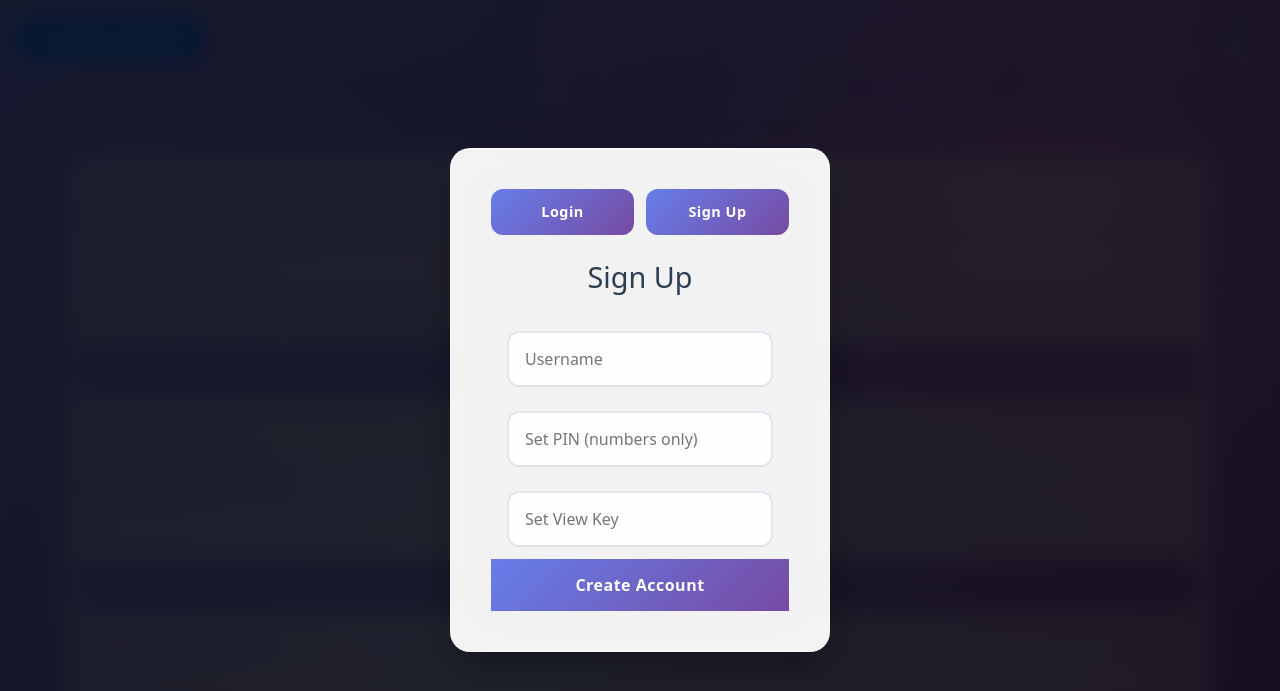
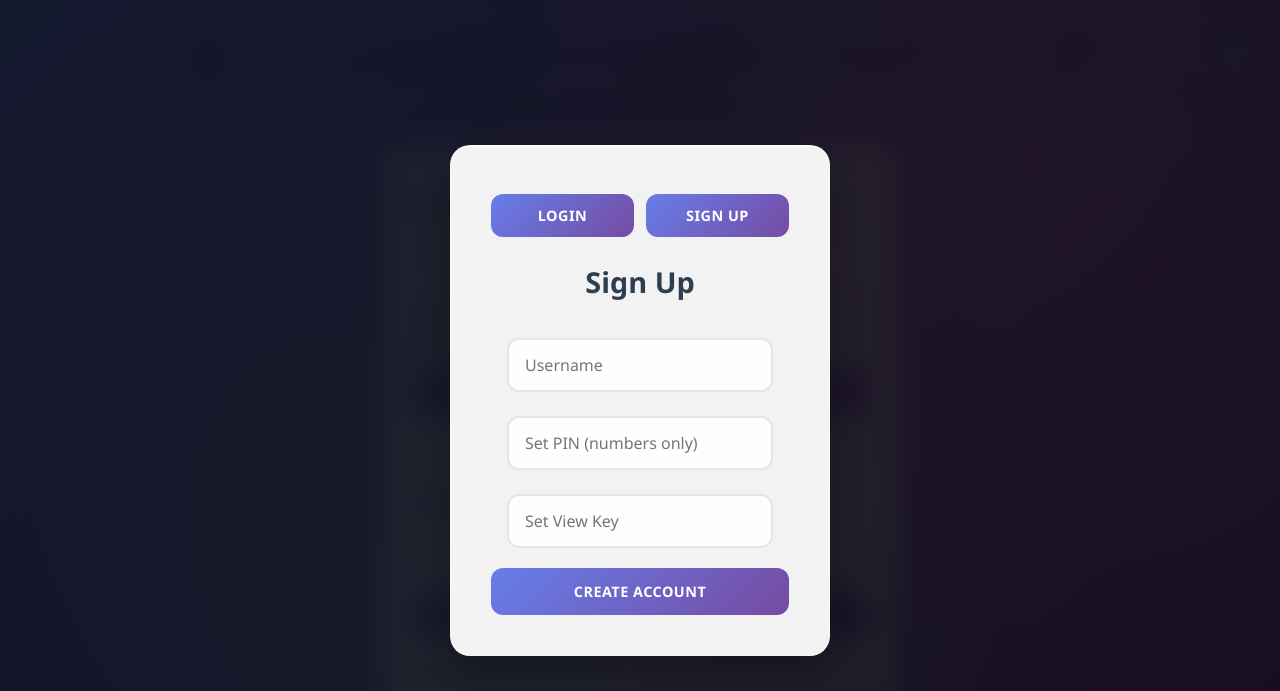
Before and after one commit to adit356/manager, a plain HTML site: page index.html in a window 1280 px wide. Drawn offline with nearby package versions, Linux system fonts and the light colour scheme.

Commit message:
Update index.html

```diff
--- a/index.html
+++ b/index.html
@@ -576,15 +576,7 @@
   </style>
 </head>
 <body>
-<!-- Bootstrap CDN (optional, for pretty button) -->
-<link href="https://cdn.jsdelivr.net/npm/bootstrap@5.3.0/dist/css/bootstrap.min.css" rel="stylesheet">
 
-<a href="downloads/myfile.pdf" download class="btn btn-primary">
-    <i class="bi bi-download"></i> Download My File
-</a>
-
-<!-- Optional: Bootstrap icons CDN -->
-<link href="https://cdn.jsdelivr.net/npm/bootstrap-icons@1.10.3/font/bootstrap-icons.css" rel="stylesheet">
 
 <button class="settings-btn" onclick="toggleSettings()">⚙️</button>
 <div class="settings-menu" id="settingsMenu">
```
